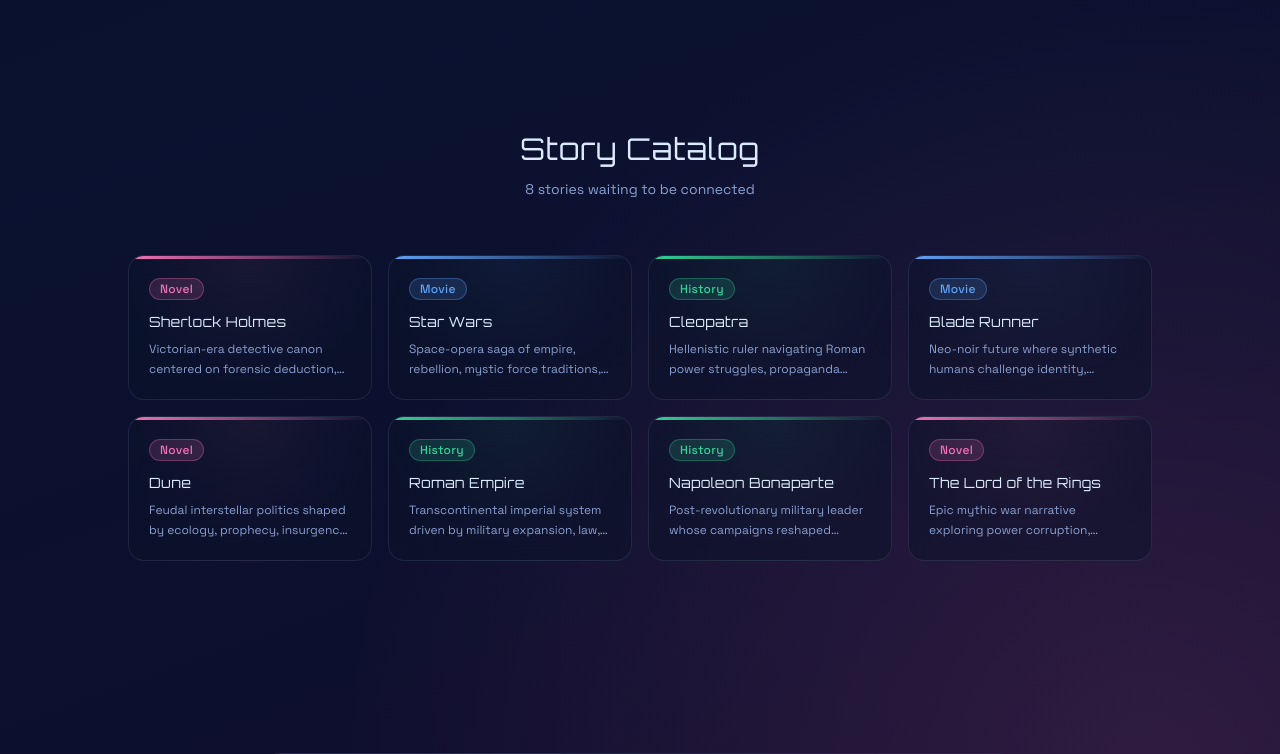
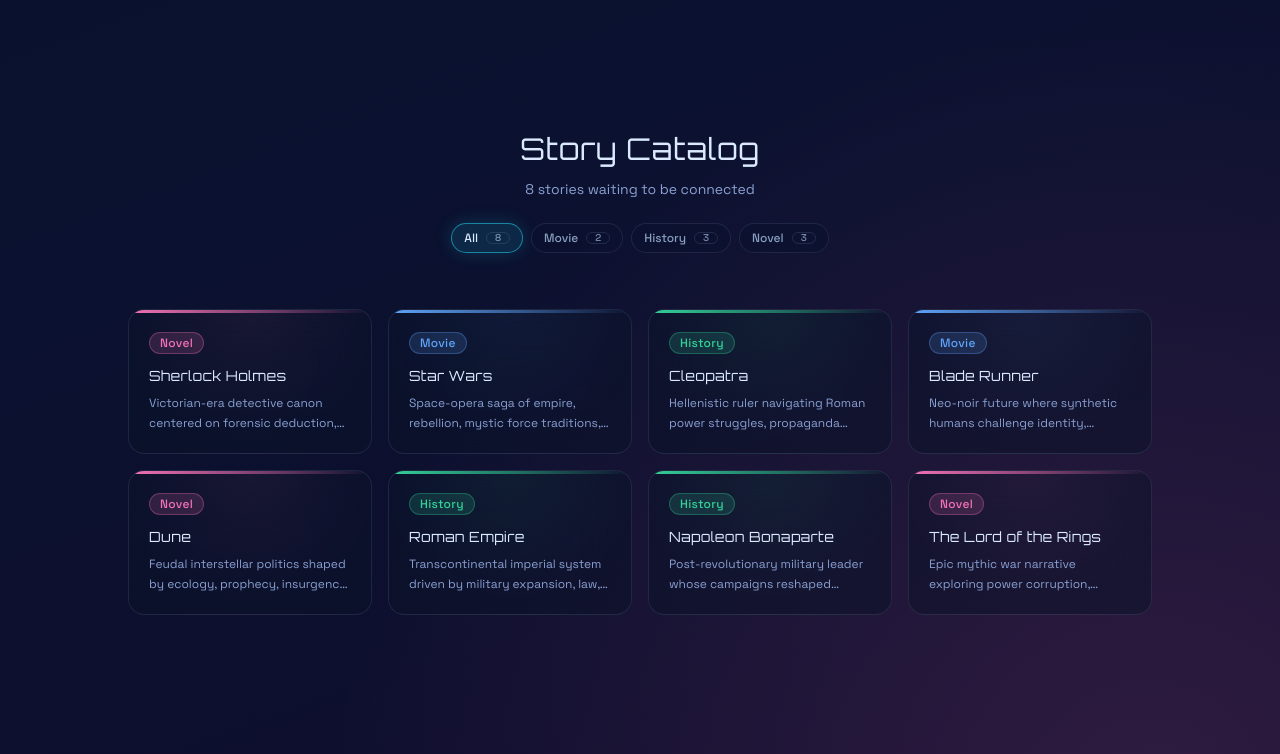
Before and after one commit to MosslandOpenDevs/StoryVerse, a Next.js app in the folder storyverse-web/: page / in a window 1280 px wide. Shown: the part 1680-2434 px from the top of the page. Built offline with nearby package versions, Linux system fonts and the light colour scheme.

Commit message:
feat(storyverse-web): add catalog medium filters

```diff
--- a/storyverse-web/src/components/marketing/CatalogPreviewSection.tsx
+++ b/storyverse-web/src/components/marketing/CatalogPreviewSection.tsx
@@ -1,7 +1,11 @@
+"use client";
+
+import { useMemo, useState } from "react";
 import Link from "next/link";
 import type { StoryCatalogItem } from "@/lib/agents/catalogSeed";
 import { Badge } from "@/components/ui/badge";
 import type { StoryMedium } from "@/lib/agents/navigatorAgent";
+import { cn } from "@/lib/utils";
 
 const DOMAIN_BORDER_COLORS: Record<StoryMedium, string> = {
   Movie: "from-domain-movie to-transparent",
@@ -25,8 +29,30 @@ interface CatalogPreviewSectionProps {
   catalog: StoryCatalogItem[];
 }
 
+type CatalogMediumFilter = "All" | StoryMedium;
+
+const FILTERS: CatalogMediumFilter[] = ["All", "Movie", "History", "Novel"];
+
 export function CatalogPreviewSection({ catalog }: CatalogPreviewSectionProps) {
+  const [activeFilter, setActiveFilter] = useState<CatalogMediumFilter>("All");
   const hasStories = catalog.length > 0;
+
+  const filteredCatalog = useMemo(
+    () => (activeFilter === "All" ? catalog : catalog.filter((story) => story.medium === activeFilter)),
+    [activeFilter, catalog],
+  );
+
+  const countsByMedium = useMemo(
+    () => ({
+      All: catalog.length,
+      Movie: catalog.filter((story) => story.medium === "Movie").length,
+      History: catalog.filter((story) => story.medium === "History").length,
+      Novel: catalog.filter((story) => story.medium === "Novel").length,
+    }),
+    [catalog],
+  );
+
+  const hasFilteredStories = filteredCatalog.length > 0;
 
   return (
     <section id="story-catalog" tabIndex={-1} className="relative scroll-mt-24 px-6 py-24">
@@ -36,19 +62,56 @@ export function CatalogPreviewSection({ catalog }: CatalogPreviewSectionProps) {
         </h2>
         <p className="mx-auto mt-3 max-w-xl text-center text-sm text-muted">
           {hasStories
+            ? activeFilter === "All"
               ? `${catalog.length} stories waiting to be connected`
-            : 'Catalog is being prepared. Refresh once generation completes.'}
+              : `${filteredCatalog.length} ${activeFilter.toLowerCase()} ${filteredCatalog.length === 1 ? "story" : "stories"} ready to explore`
+            : "Catalog is being prepared. Refresh once generation completes."}
         </p>
 
+        {hasStories ? (
+          <div className="mt-6 flex flex-wrap items-center justify-center gap-2">
+            {FILTERS.map((filter) => {
+              const isActive = filter === activeFilter;
+              const count = countsByMedium[filter];
+
+              return (
+                <button
+                  key={filter}
+                  type="button"
+                  onClick={() => setActiveFilter(filter)}
+                  className={cn(
+                    "inline-flex items-center gap-2 rounded-full border px-3 py-1.5 text-xs font-medium transition-all",
+                    isActive
+                      ? "border-neon-cyan/55 bg-neon-cyan/12 text-cosmos-100 shadow-[0_0_18px_rgba(34,211,238,0.18)]"
+                      : "border-cosmos-200/10 bg-cosmos-900/60 text-cosmos-200/70 hover:border-neon-cyan/35 hover:text-cosmos-100",
+                  )}
+                  aria-pressed={isActive}
+                  title={`Show ${filter === "All" ? "all" : filter.toLowerCase()} stories`}
+                >
+                  <span>{filter}</span>
+                  <span className="inline-flex min-w-6 items-center justify-center rounded-full border border-current/20 px-1.5 text-[10px] leading-none text-cosmos-200/60">
+                    {count}
+                  </span>
+                </button>
+              );
+            })}
+          </div>
+        ) : null}
+
+        {hasStories && !hasFilteredStories ? (
+          <div className="mt-10 rounded-3xl border border-cosmos-200/10 bg-panel/40 px-6 py-8 text-center text-sm text-muted backdrop-blur-xl">
+            No {activeFilter.toLowerCase()} stories are available yet. Try another lane.
+          </div>
+        ) : null}
+
         <div className="mt-14 grid gap-4 sm:grid-cols-2 lg:grid-cols-4">
-          {hasStories ? (
-            catalog.map((story) => (
+          {hasFilteredStories
+            ? filteredCatalog.map((story) => (
                 <Link
                   key={story.id}
                   href={`/universe?story=${story.id}`}
                   className={`group relative overflow-hidden rounded-2xl border border-cosmos-200/10 bg-panel/50 p-5 backdrop-blur-xl transition-all duration-300 hover:scale-[1.02] ${DOMAIN_HOVER_SHADOWS[story.medium]} ${DOMAIN_BG_RADIALS[story.medium]}`}
                 >
-                {/* Top gradient border strip */}
                   <div
                     className={`absolute inset-x-0 top-0 h-[3px] bg-gradient-to-r ${DOMAIN_BORDER_COLORS[story.medium]}`}
                   />
@@ -66,7 +129,7 @@ export function CatalogPreviewSection({ catalog }: CatalogPreviewSectionProps) {
                   </div>
                 </Link>
               ))
-          ) : null}
+            : null}
         </div>
       </div>
     </section>
```
Lines whose indentation alone changed are shown as unchanged.
